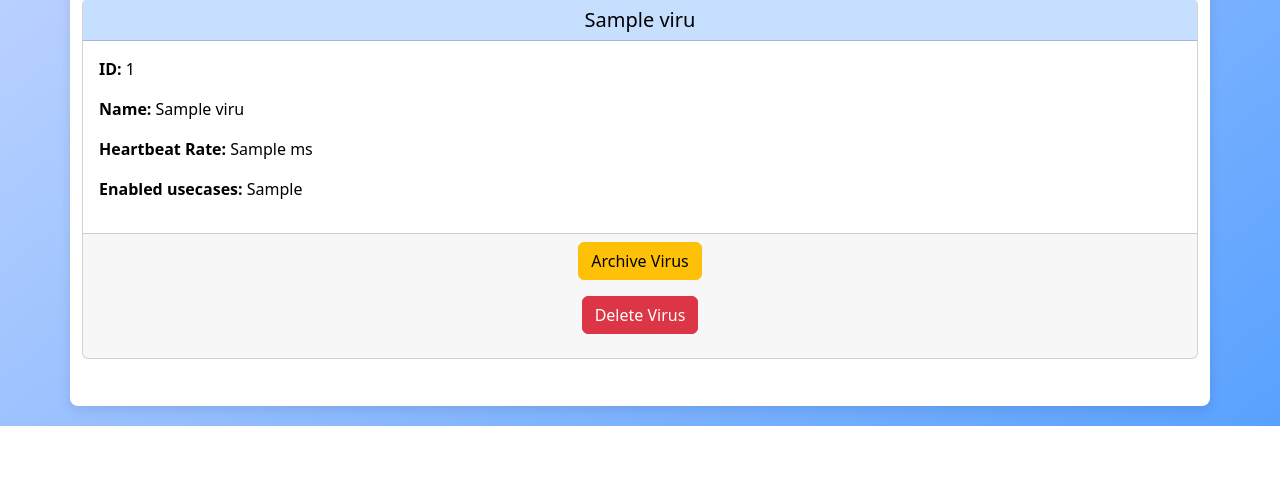
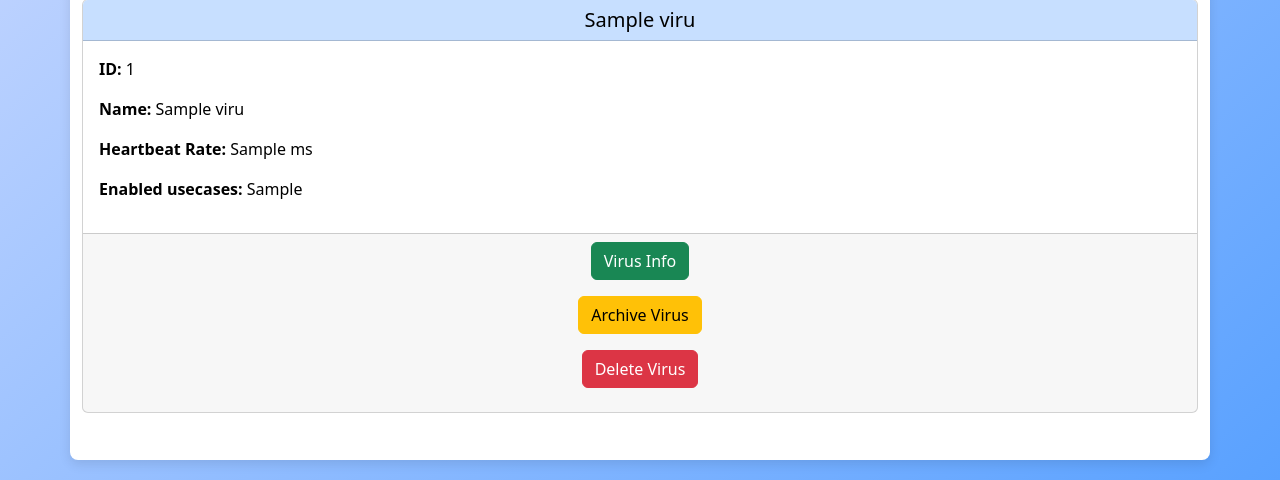
Before and after one commit to IngvarOlsen/VirusAsAService, a Flask app: page /virus in a window 1280 px wide. Shown: the part 608-1088 px from the top of the page. Before the commit the page ends 1034 px from the top, so only its background shows below. Run offline with Flask 3, Linux system fonts and the light colour scheme; a user stored in the database is signed in; tables that the repository leaves empty hold one stand-in row (values such as "Sample post").

Commit message:
virus info view and db test host create on virus for user1

```diff
--- a/web/templates/virus.html
+++ b/web/templates/virus.html
@@ -85,6 +85,10 @@ Virus
                 <p style="color:black"><strong>Enabled usecases:</strong> {{ row[3] }}</p>
             </div>
             <div class="card-footer">
+                <form method="POST" action="{{ url_for('views.virusInfo') }}">
+                    <input type="hidden" name="virus_id" value="{{ row[0] }}">
+                    <button type="submit" class="btn btn-success">Virus Info</button>
+                </form>
                 <!-- <form method="POST" action="{{ url_for('api.archiveVirus', virus_id=row[0]) }}"> -->
                 <form method="POST" action="{{ url_for('api.archiveVirus') }}">
                     <input type="hidden" name="virus_id" value="{{ row[0] }}">
--- a/web/views.py
+++ b/web/views.py
@@ -1,4 +1,4 @@
-from flask import Blueprint, render_template, request, flash, jsonify
+from flask import Blueprint, render_template, request, flash, jsonify, redirect, url_for
 from flask_login import login_required, current_user
 from sqlalchemy import Table, select, join, MetaData
 from sqlalchemy.orm import joinedload
@@ -71,6 +71,51 @@ def archived():
         return redirect(url_for('views.virus'))
 
 
+@views.route('/virusinfo', methods=['POST'])
+@login_required
+def virusInfo():
+    try:
+        virus_id = request.form.get("virus_id")
+        print("virus_id: ", virus_id)
+        # Query the Virus by ID and ensure it belongs to the current user
+        virus = Virus.query.filter_by(id=virus_id, user_id=current_user.id).first()
+        if not virus:
+            flash('Virus not found or unauthorized.', category='error')
+            return redirect(url_for('views.virus'))
+
+        # Query all Hosts related to this Virus
+        hosts = Hosts.query.filter_by(virus_id=virus_id).all()
+
+        # Format data for the template
+        data_to_send = {
+            'virus': {
+                'id': virus.id,
+                'name': virus.name,
+                'heartbeat_rate': virus.heartbeat_rate,
+                'use_case_settings': virus.use_case_settings,
+                'is_alive': virus.is_alive,
+            },
+            'hosts': [
+                {
+                    'id': host.id,
+                    'host_name': host.host_name,
+                    'last_heartbeat': host.last_heartbeat,
+                    'log_info': host.log_info,
+                }
+                for host in hosts
+            ]
+        }
+        # Debugging output
+        print(data_to_send)
+
+        return render_template('virusinfo.html', data=data_to_send, user=current_user)
+
+    except Exception as e:
+        print(f"Error retrieving virus info: {e}")
+        flash('Failed to load virus info.', category='error')
+        return redirect(url_for('views.virus'))
+
+
 @views.route('/authtest', methods=['GET', 'POST'])
 # @login_required
 def authTest():
```
Also changed, not shown: web/models.py (+22 -1 lines), web/templates/virusinfo.html (added, +41 -0 lines).
